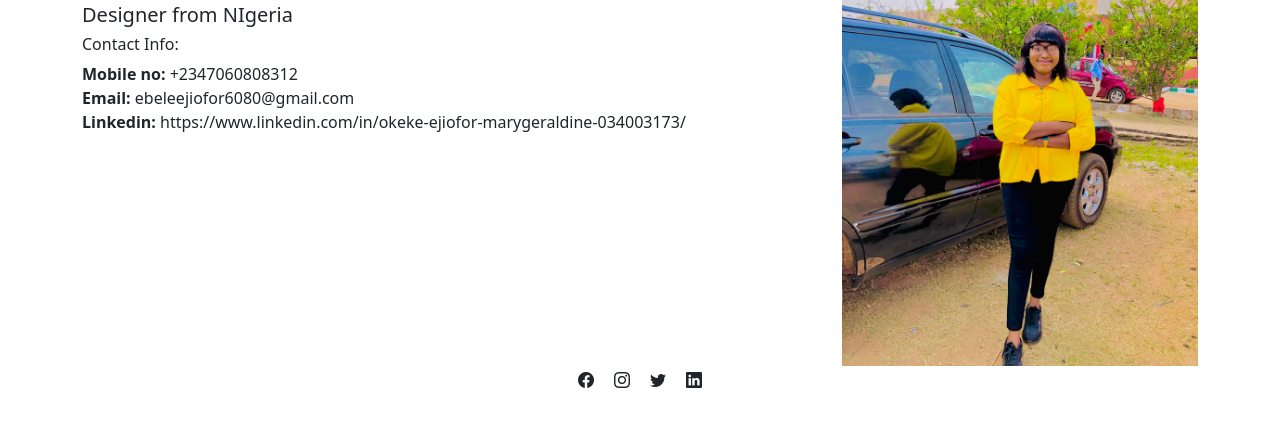
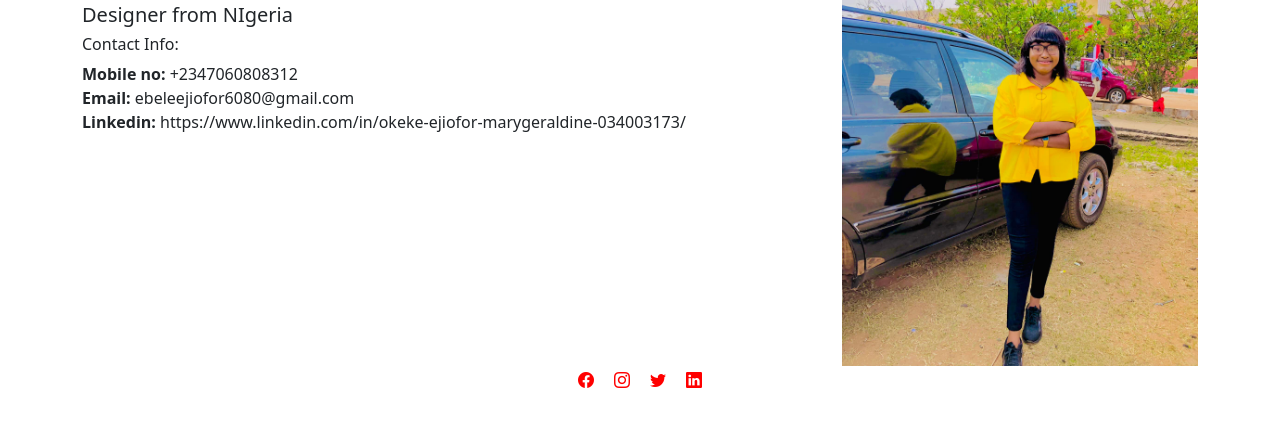
Before and after one commit to Geraldine-Okeke/My-Portfolio, a plain HTML site: page index.html in a window 1280 px wide. Shown: the part 165-592 px from the top of the page. Drawn offline with nearby package versions, Linux system fonts and the light colour scheme.

Commit message:
added color property in with the value red in index.css

```diff
--- a/index.css
+++ b/index.css
@@ -19,4 +19,5 @@ dt {
 }
 .icons *{
   margin: 2px 10px;
+  color: red;
 }
--- a/index.html
+++ b/index.html
@@ -37,7 +37,7 @@
   </main>
   <footer>
     <div class="icons">
-        <div class=" bi bi-facebook fac"></div>
+        <div class=" bi bi-facebook"></div>
         <div class=" bi bi-instagram"></div>
         <div class=" bi bi-twitter"></div>
         <div class=" bi bi-linkedin"></div>
```
